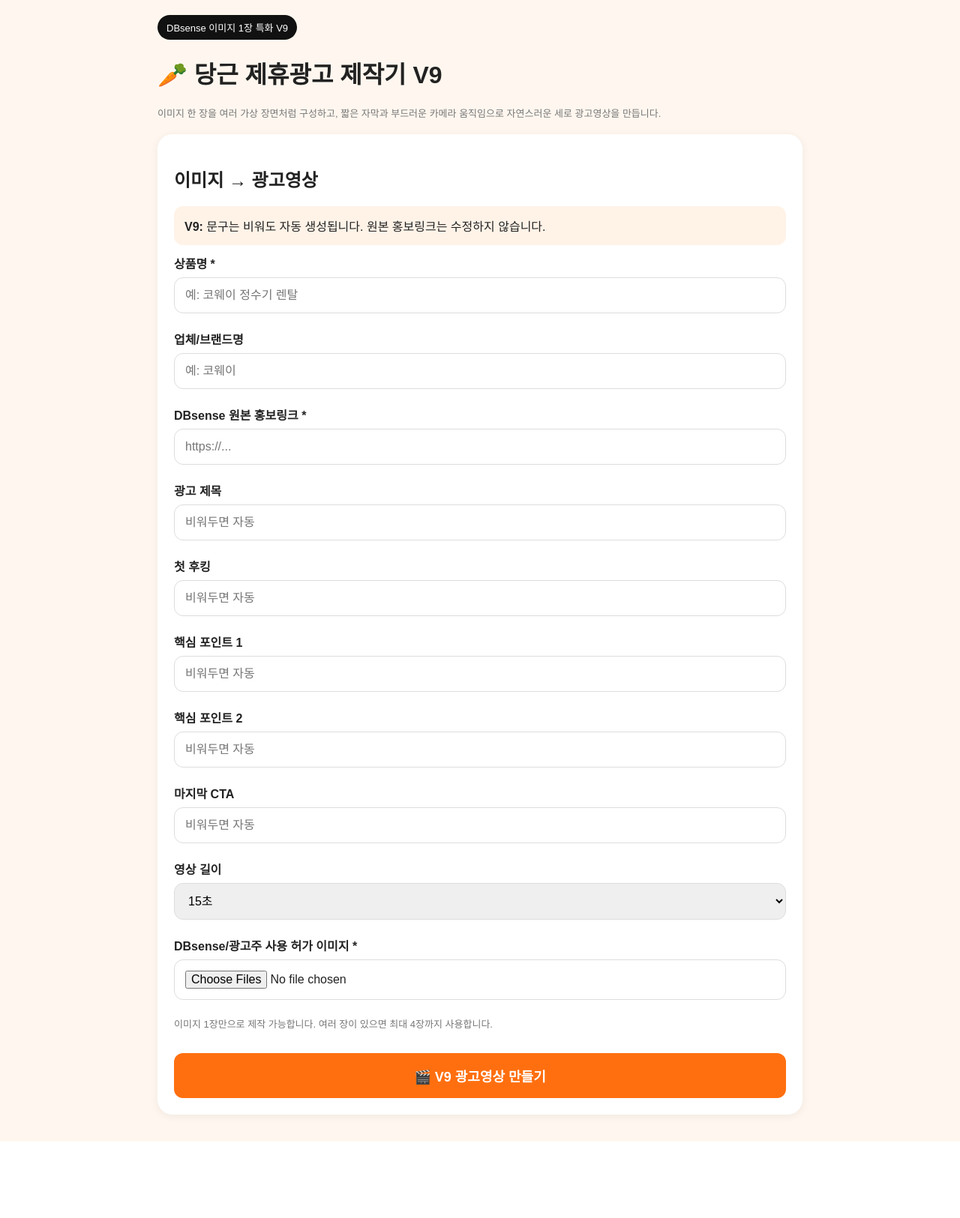
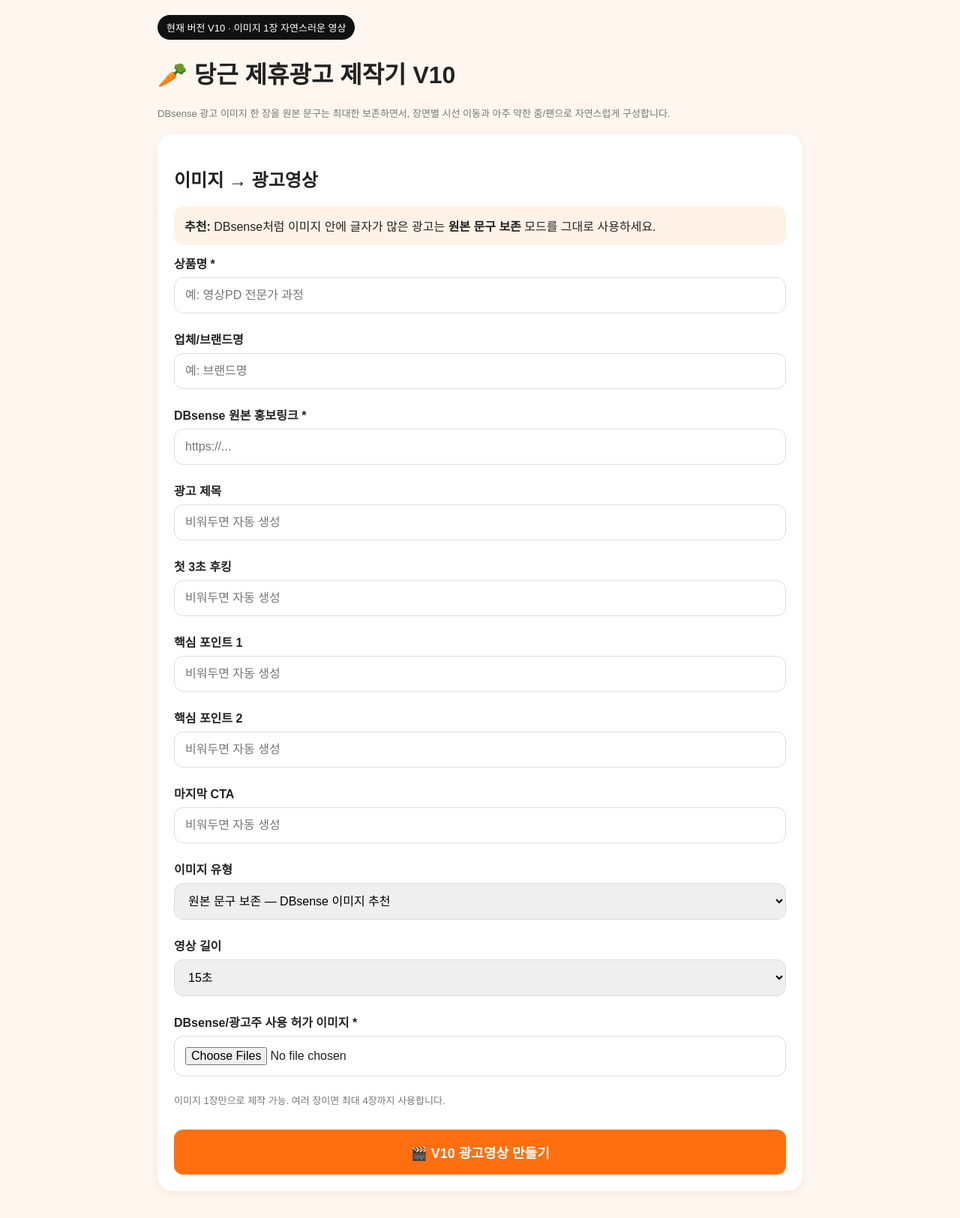
Before and after one commit to yoshiki170385-creator/danggeun-ad-maker, a Flask app: page / in a window 1280 px wide. Shown: the whole page at 75% size. Before the commit the page ends 1523 px from the top, so only its background shows below. Run offline with Flask 3, Linux system fonts and the light colour scheme.

Commit message:
Update index.html

```diff
--- a/templates/index.html
+++ b/templates/index.html
@@ -1,30 +1,17 @@
-<!doctype html><html lang="ko"><head>
-<meta charset="utf-8"><meta name="viewport" content="width=device-width,initial-scale=1">
-<title>당근 제휴광고 제작기 V9</title>
-<style>
-body{font-family:Arial,sans-serif;background:#fff7ef;margin:0;color:#222}.wrap{max-width:860px;margin:auto;padding:20px}
-.badge{display:inline-block;background:#111;color:#fff;border-radius:999px;padding:7px 12px;font-size:13px}
-.card{background:#fff;border-radius:20px;padding:22px;margin:16px 0;box-shadow:0 2px 12px #0001}
-label{display:block;font-weight:700;margin-top:12px}input,select{width:100%;box-sizing:border-box;padding:14px;margin:7px 0 10px;border:1px solid #ddd;border-radius:12px;font-size:16px}
-button{width:100%;background:#ff6f0f;color:#fff;border:0;border-radius:12px;padding:17px;font-size:18px;font-weight:bold;margin-top:14px}
-.muted{color:#777;font-size:13px;line-height:1.6}.tip{background:#fff3e8;border-radius:12px;padding:14px;margin:12px 0}
-</style></head><body><div class="wrap">
-<span class="badge">DBsense 이미지 1장 특화 V9</span>
-<h1>🥕 당근 제휴광고 제작기 V9</h1>
-<p class="muted">이미지 한 장을 여러 가상 장면처럼 구성하고, 짧은 자막과 부드러운 카메라 움직임으로 자연스러운 세로 광고영상을 만듭니다.</p>
-<div class="card"><h2>이미지 → 광고영상</h2>
-<div class="tip"><b>V9:</b> 문구는 비워도 자동 생성됩니다. 원본 홍보링크는 수정하지 않습니다.</div>
+<!doctype html><html lang="ko"><head><meta charset="utf-8"><meta name="viewport" content="width=device-width,initial-scale=1"><title>당근 제휴광고 제작기 V10</title><style>
+body{font-family:Arial,sans-serif;background:#fff7ef;margin:0;color:#222}.wrap{max-width:860px;margin:auto;padding:20px}.badge{display:inline-block;background:#111;color:#fff;border-radius:999px;padding:7px 12px;font-size:13px}.card{background:#fff;border-radius:20px;padding:22px;margin:16px 0;box-shadow:0 2px 12px #0001}label{display:block;font-weight:700;margin-top:12px}input,select{width:100%;box-sizing:border-box;padding:14px;margin:7px 0 10px;border:1px solid #ddd;border-radius:12px;font-size:16px}button{width:100%;background:#ff6f0f;color:#fff;border:0;border-radius:12px;padding:17px;font-size:18px;font-weight:bold;margin-top:14px}.muted{color:#777;font-size:13px;line-height:1.6}.tip{background:#fff3e8;border-radius:12px;padding:14px;margin:12px 0}</style></head><body><div class="wrap">
+<span class="badge">현재 버전 V10 · 이미지 1장 자연스러운 영상</span><h1>🥕 당근 제휴광고 제작기 V10</h1><p class="muted">DBsense 광고 이미지 한 장을 원본 문구는 최대한 보존하면서, 장면별 시선 이동과 아주 약한 줌/팬으로 자연스럽게 구성합니다.</p>
+<div class="card"><h2>이미지 → 광고영상</h2><div class="tip"><b>추천:</b> DBsense처럼 이미지 안에 글자가 많은 광고는 <b>원본 문구 보존</b> 모드를 그대로 사용하세요.</div>
 <form action="/video-form" method="post" enctype="multipart/form-data">
-<label>상품명 *</label><input name="product" required placeholder="예: 코웨이 정수기 렌탈">
-<label>업체/브랜드명</label><input name="brand" placeholder="예: 코웨이">
+<label>상품명 *</label><input name="product" required placeholder="예: 영상PD 전문가 과정">
+<label>업체/브랜드명</label><input name="brand" placeholder="예: 브랜드명">
 <label>DBsense 원본 홍보링크 *</label><input name="url" required placeholder="https://...">
-<label>광고 제목</label><input name="title" placeholder="비워두면 자동">
-<label>첫 후킹</label><input name="hook" placeholder="비워두면 자동">
-<label>핵심 포인트 1</label><input name="point1" placeholder="비워두면 자동">
-<label>핵심 포인트 2</label><input name="point2" placeholder="비워두면 자동">
-<label>마지막 CTA</label><input name="cta" placeholder="비워두면 자동">
+<label>광고 제목</label><input name="title" placeholder="비워두면 자동 생성">
+<label>첫 3초 후킹</label><input name="hook" placeholder="비워두면 자동 생성">
+<label>핵심 포인트 1</label><input name="point1" placeholder="비워두면 자동 생성">
+<label>핵심 포인트 2</label><input name="point2" placeholder="비워두면 자동 생성">
+<label>마지막 CTA</label><input name="cta" placeholder="비워두면 자동 생성">
+<label>이미지 유형</label><select name="image_mode"><option value="text" selected>원본 문구 보존 — DBsense 이미지 추천</option><option value="photo">상품사진 — 이미지에 글자가 적을 때</option></select>
 <label>영상 길이</label><select name="duration"><option value="15">15초</option><option value="30">30초</option></select>
-<label>DBsense/광고주 사용 허가 이미지 *</label><input name="images" type="file" accept="image/*" multiple required>
-<p class="muted">이미지 1장만으로 제작 가능합니다. 여러 장이 있으면 최대 4장까지 사용합니다.</p>
-<button type="submit">🎬 V9 광고영상 만들기</button>
-</form></div></div></body></html>
+<label>DBsense/광고주 사용 허가 이미지 *</label><input name="images" type="file" accept="image/*" multiple required><p class="muted">이미지 1장만으로 제작 가능. 여러 장이면 최대 4장까지 사용합니다.</p>
+<button type="submit">🎬 V10 광고영상 만들기</button></form></div></div></body></html>
```
